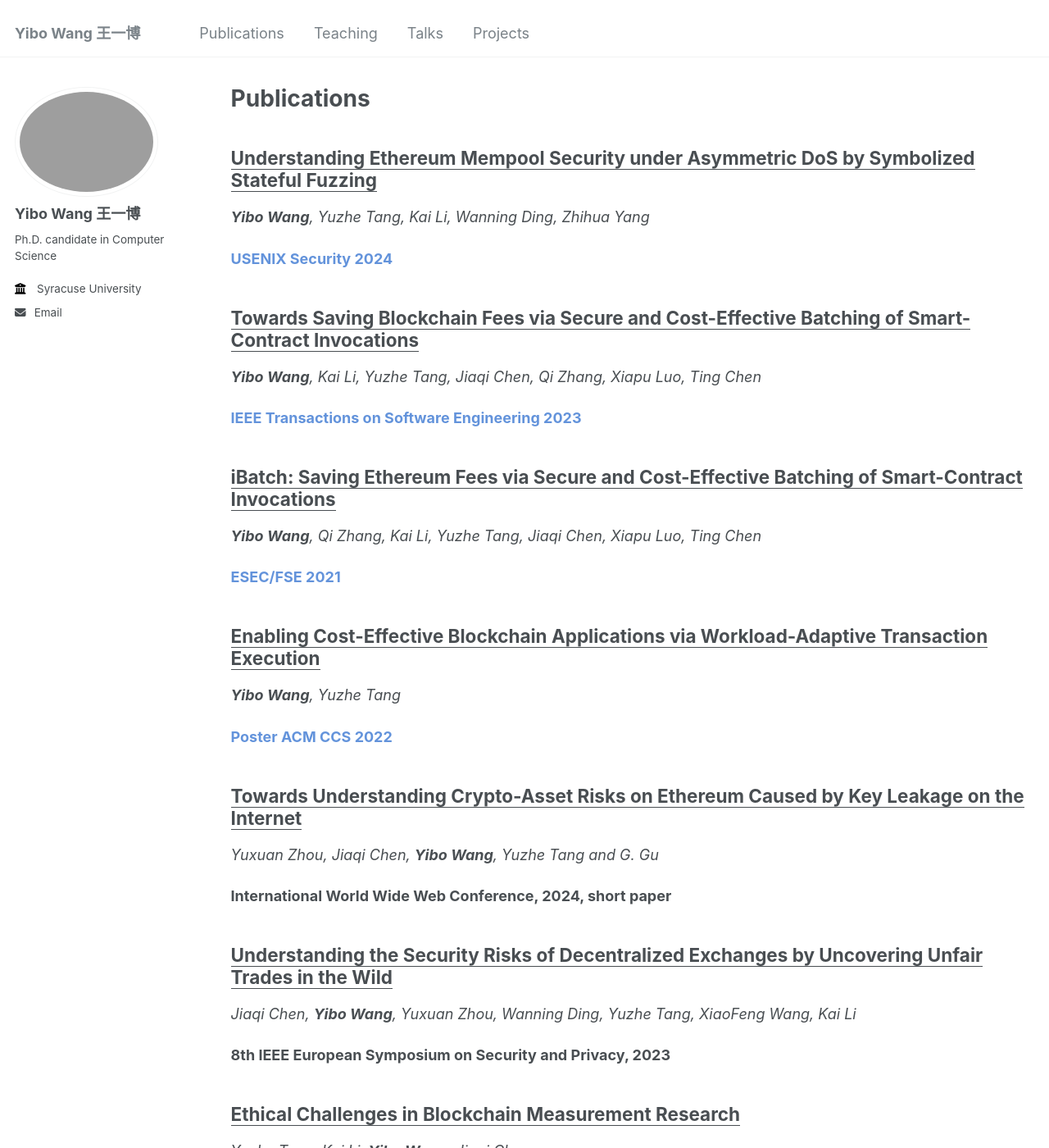
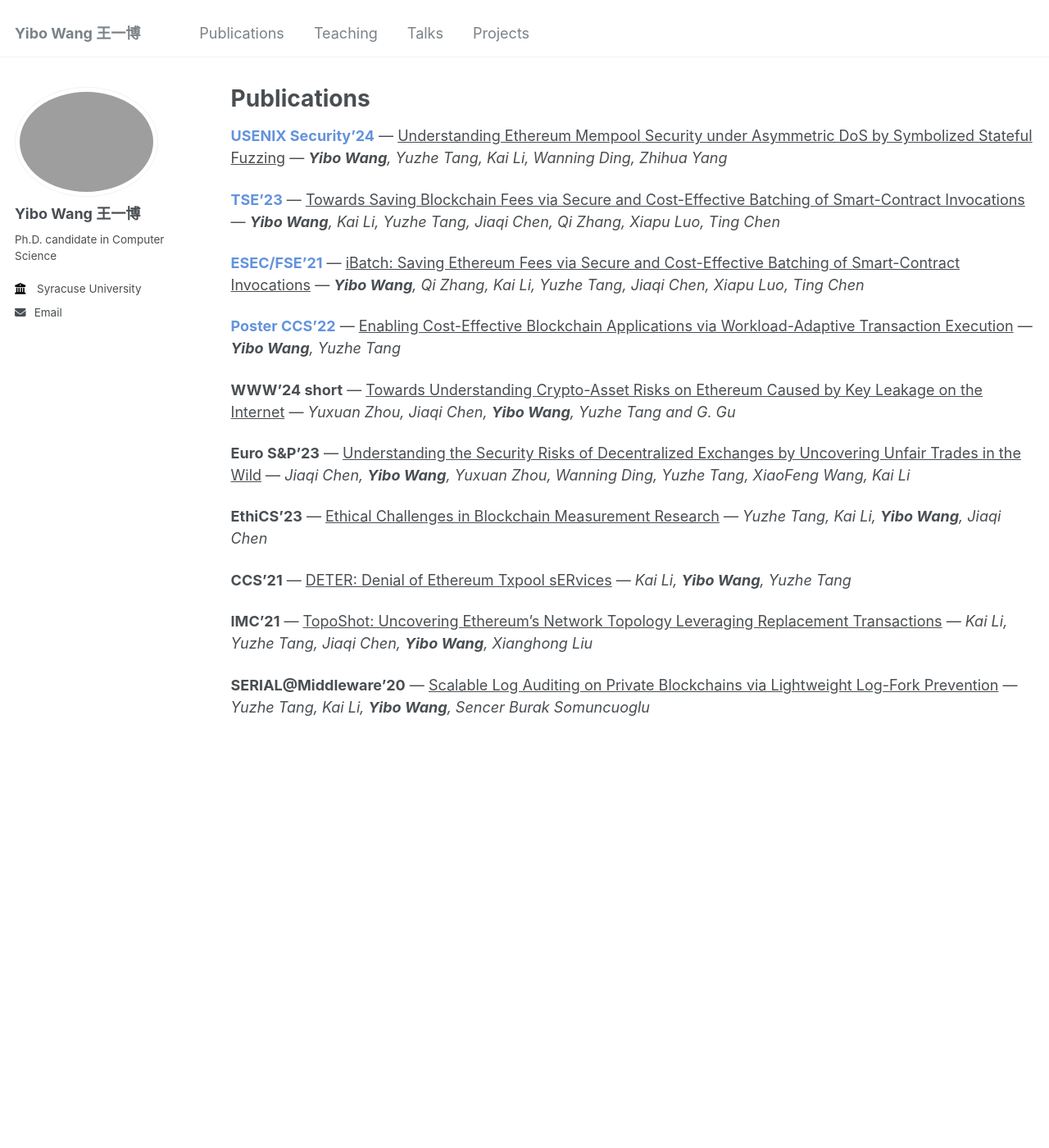
Before and after one commit to wangyibo0308/wangyibo0308.github.io, a Jekyll site: the page built from _pages/publication.md, in a window 1280 px wide and 1400 px high. Shown: the whole window at 82% size. Built offline with Jekyll 4.4.1, drawn with Linux system fonts in a browser that asks for light colours; some of the changed text lies outside the part shown.

Commit message:
Update publication.md

```diff
--- a/_pages/publication.md
+++ b/_pages/publication.md
@@ -8,72 +8,26 @@ author_profile: true
 {% include base_path %}
 
 
-<u>Understanding Ethereum Mempool Security under Asymmetric DoS by Symbolized Stateful Fuzzing</u>
-------
+**<span style="color: rgba(60, 120, 210, 0.8);">USENIX Security'24</span>** — <span style="text-decoration: underline;">Understanding Ethereum Mempool Security under Asymmetric DoS by Symbolized Stateful Fuzzing</span> — _**Yibo Wang**, Yuzhe Tang, Kai Li, Wanning Ding, Zhihua Yang_
 
-_**Yibo Wang**, Yuzhe Tang, Kai Li, Wanning Ding, Zhihua Yang_
 
-**<span style="color: rgba(60, 120, 210, 0.8);">USENIX Security 2024</span>**
+**<span style="color: rgba(60, 120, 210, 0.8);">TSE'23</span>** — <span style="text-decoration: underline;">Towards Saving Blockchain Fees via Secure and Cost-Effective Batching of Smart-Contract Invocations</span> — _**Yibo Wang**, Kai Li, Yuzhe Tang, Jiaqi Chen, Qi Zhang, Xiapu Luo, Ting Chen_
 
-<u>Towards Saving Blockchain Fees via Secure and Cost-Effective Batching of Smart-Contract Invocations</u>
-------
+**<span style="color: rgba(60, 120, 210, 0.8);">ESEC/FSE'21</span>** — <span style="text-decoration: underline;">iBatch: Saving Ethereum Fees via Secure and Cost-Effective Batching of Smart-Contract Invocations</span> — _**Yibo Wang**, Qi Zhang, Kai Li, Yuzhe Tang, Jiaqi Chen, Xiapu Luo, Ting Chen_
 
-_**Yibo Wang**, Kai Li, Yuzhe Tang, Jiaqi Chen, Qi Zhang, Xiapu Luo, Ting Chen_
+**<span style="color: rgba(60, 120, 210, 0.8);">Poster CCS'22</span>** — <span style="text-decoration: underline;">Enabling Cost-Effective Blockchain Applications via Workload-Adaptive Transaction Execution</span> — _**Yibo Wang**, Yuzhe Tang_
 
-**<span style="color: rgba(60, 120, 210, 0.8);">IEEE Transactions on Software Engineering 2023</span>**
 
-<u>iBatch: Saving Ethereum Fees via Secure and Cost-Effective Batching of Smart-Contract Invocations</u>
-------
 
-_**Yibo Wang**, Qi Zhang, Kai Li, Yuzhe Tang, Jiaqi Chen, Xiapu Luo, Ting Chen_
+**WWW'24 short** — <span style="text-decoration: underline;">Towards Understanding Crypto-Asset Risks on Ethereum Caused by Key Leakage on the Internet</span> — _Yuxuan Zhou, Jiaqi Chen, **Yibo Wang**, Yuzhe Tang and G. Gu_
 
-**<span style="color: rgba(60, 120, 210, 0.8);">ESEC/FSE 2021</span>**
 
-<u>Enabling Cost-Effective Blockchain Applications via Workload-Adaptive Transaction Execution</u>
-------
+**Euro S&P'23** — <span style="text-decoration: underline;">Understanding the Security Risks of Decentralized Exchanges by Uncovering Unfair Trades in the Wild</span> — _Jiaqi Chen, **Yibo Wang**, Yuxuan Zhou, Wanning Ding, Yuzhe Tang, XiaoFeng Wang, Kai Li_
 
-_**Yibo Wang**, Yuzhe Tang_
+**EthiCS'23** — <span style="text-decoration: underline;">Ethical Challenges in Blockchain Measurement Research</span> — _Yuzhe Tang, Kai Li, **Yibo Wang**, Jiaqi Chen_
 
-**<span style="color: rgba(60, 120, 210, 0.8);">Poster ACM CCS 2022</span>**
+**CCS'21** — <span style="text-decoration: underline;">DETER: Denial of Ethereum Txpool sERvices</span> — _Kai Li, **Yibo Wang**, Yuzhe Tang_
 
-<u>Towards Understanding Crypto-Asset Risks on Ethereum Caused by Key Leakage on the Internet</u>
-------
+**IMC'21** — <span style="text-decoration: underline;">TopoShot: Uncovering Ethereum’s Network Topology Leveraging Replacement Transactions</span> — _Kai Li, Yuzhe Tang, Jiaqi Chen, **Yibo Wang**, Xianghong Liu_
 
-_Yuxuan Zhou, Jiaqi Chen, **Yibo Wang**, Yuzhe Tang and G. Gu_
-
-**International World Wide Web Conference, 2024, short paper**
-
-<u>Understanding the Security Risks of Decentralized Exchanges by Uncovering Unfair Trades in the Wild</u>
-------
-
-_Jiaqi Chen, **Yibo Wang**, Yuxuan Zhou, Wanning Ding, Yuzhe Tang, XiaoFeng Wang, Kai Li_
-
-**8th IEEE European Symposium on Security and Privacy, 2023**
-
-<u>Ethical Challenges in Blockchain Measurement Research</u>
-------
-
-_Yuzhe Tang, Kai Li, **Yibo Wang**, Jiaqi Chen_
-
-**EthiCS 2023, Co-located with NDSS 2023**
-
-<u>DETER: Denial of Ethereum Txpool sERvices</u>
-------
-
-_Kai Li, **Yibo Wang**, Yuzhe Tang_
-
-**ACM CCS 2021**
-
-<u>TopoShot: Uncovering Ethereum’s Network Topology Leveraging Replacement Transactions</u>
-------
-
-_Kai Li, Yuzhe Tang, Jiaqi Chen, **Yibo Wang**, Xianghong Liu_
-
-**ACM IMC 2021**
-
-<u>Scalable Log Auditing on Private Blockchains via Lightweight Log-Fork Prevention</u>
-------
-
-_Yuzhe Tang, Kai Li, **Yibo Wang**, Sencer Burak Somuncuoglu_
-
-**SERIAL@Middleware 2020**
+**SERIAL@Middleware'20** — <span style="text-decoration: underline;">Scalable Log Auditing on Private Blockchains via Lightweight Log-Fork Prevention</span> — _Yuzhe Tang, Kai Li, **Yibo Wang**, Sencer Burak Somuncuoglu_
```
